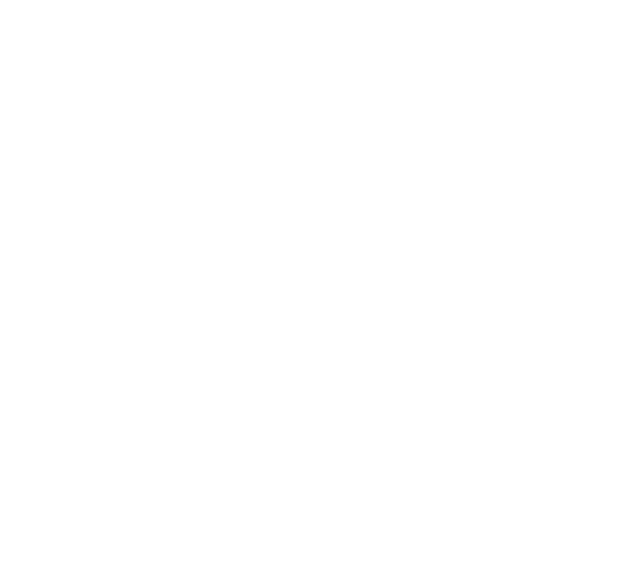
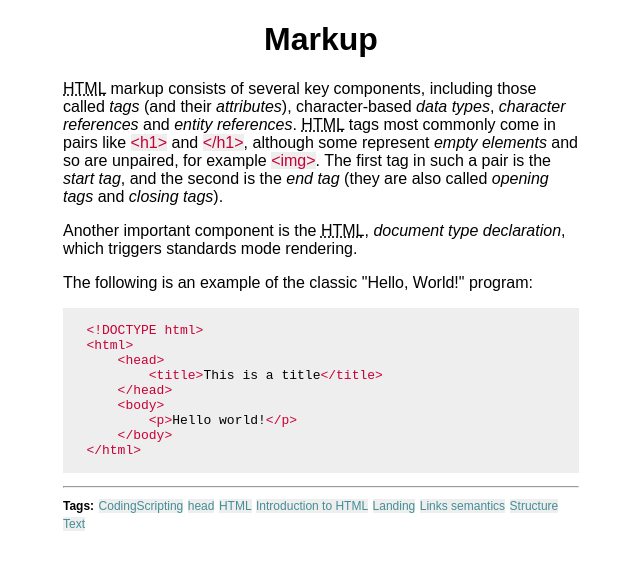
Before and after one commit to Snizhana28/html_css, a plain HTML site: page less1-2/task2/index.html in a window 1280 px wide. Shown: the whole page, without its empty margins (319-959 px from the left). Drawn offline with Linux system fonts and the light colour scheme.

Commit message:
[update]

```diff
--- a/less1-2/task1/css/style.css
+++ b/less1-2/task1/css/style.css
@@ -1,18 +1,17 @@
 body {
-   background-color: #f2f9f9;
+   background: #EEEEEE;
+   font-family: poppins, sans-serif;
 }
 
 h1 {
    color: #3b757f;
-   font-family: Georgia, 'Times New Roman', Times, serif;
    text-align: center;
 }
 
 h2 {
    color: #92cace;
-   font-family: Georgia, 'Times New Roman', Times, serif;
 }
 
 p {
-   font-family: Georgia, 'Times New Roman', Times, serif;
+   line-height: 1.5;
 }
--- a/less1-2/task2/css/style.css
+++ b/less1-2/task2/css/style.css
@@ -0,0 +1,38 @@
+body {
+   margin: 0 382px;
+   font-family: poppins, sans-serif;
+}
+
+h1 {
+   text-align: center;
+}
+
+p span {
+   background-color: #EEEEEE;
+   color: #C80036;
+}
+
+.term {
+   text-decoration: underline dotted;
+   background: none;
+   color: black;
+}
+
+pre {
+   background: #EEEEEE;
+   color: #C80036;
+}
+
+.text {
+   color: black;
+}
+
+.tagLabel {
+   font-size: 12px;
+}
+
+.tagItem {
+   background-color: #EEEEEE;
+   color: #438e96;
+   font-size: 12px;
+}
--- a/less1-2/task2/index.html
+++ b/less1-2/task2/index.html
@@ -1,5 +1,6 @@
 <!DOCTYPE html>
 <html lang="en">
+
 <head>
    <meta charset="UTF-8">
    <meta name="viewport" content="width=device-width, initial-scale=1.0">
@@ -7,7 +8,43 @@
    <link rel="stylesheet" href="css/style.css">
 
 </head>
+
 <body>
+   <h1>Markup</h1>
+   <p><span class="term">HTML</span> markup consists of several key components, including those called <i>tags</i>
+      (and their <i>attributes</i>), character-based <i>data types</i>, <i>character references</i> and <i>entity
+         references</i>.
+      <span class="term">HTML</span> tags most commonly come in pairs like <span>&lt;h1&gt;</span> and
+      <span>&lt;/h1&gt;</span>, although some represent <i>empty elements</i> and so are unpaired, for example
+      <span>&lt;img&gt;</span>.
+      The first tag in such a pair is the <i>start tag</i>, and the second is the <i>end tag</i> (they are also called
+      <i>opening tags</i> and <i>closing tags</i>).
+   </p>
+   <p>Another important component is the <span class="term">HTML</span>, <i>document type declaration</i>, which
+      triggers standards mode rendering.</p>
+   <p>The following is an example of the classic "Hello, World!" program:</p>
 
+   <pre><code>
+   &lt;!DOCTYPE html&gt;
+   &lt;html&gt;
+       &lt;head&gt;
+           &lt;title&gt;<span class="text">This is a title</span>&lt;/title&gt;
+       &lt;/head&gt;
+       &lt;body&gt;
+           &lt;p&gt;<span class="text">Hello world!</span>&lt;/p&gt;
+       &lt;/body&gt;
+   &lt;/html&gt;
+      </code></pre>
+   <hr>
+   <span class="tagLabel"><b>Tags:</b></span>
+   <span class="tagItem">CodingScripting</span>
+   <span class="tagItem">head</span>
+   <span class="tagItem">HTML</span>
+   <span class="tagItem">Introduction to HTML</span>
+   <span class="tagItem">Landing</span>
+   <span class="tagItem">Links semantics</span>
+   <span class="tagItem">Structure</span>
+   <span class="tagItem">Text</span>
 </body>
+
 </html>
```
